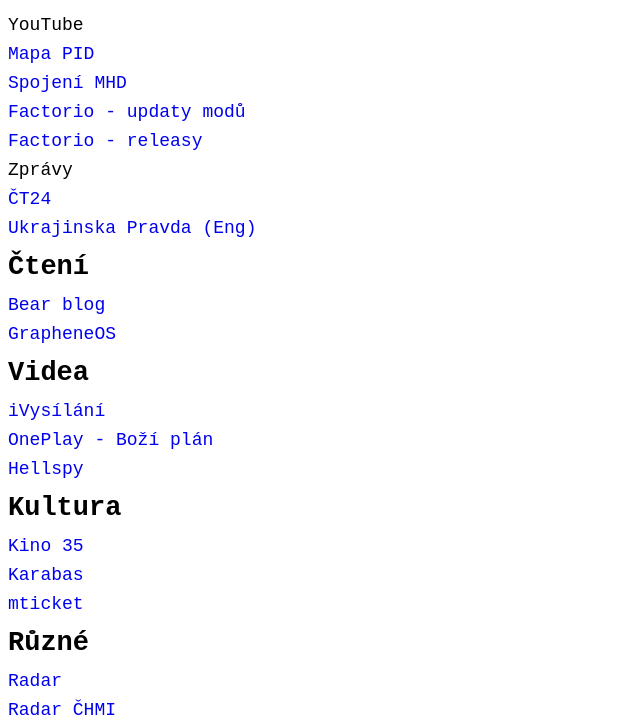
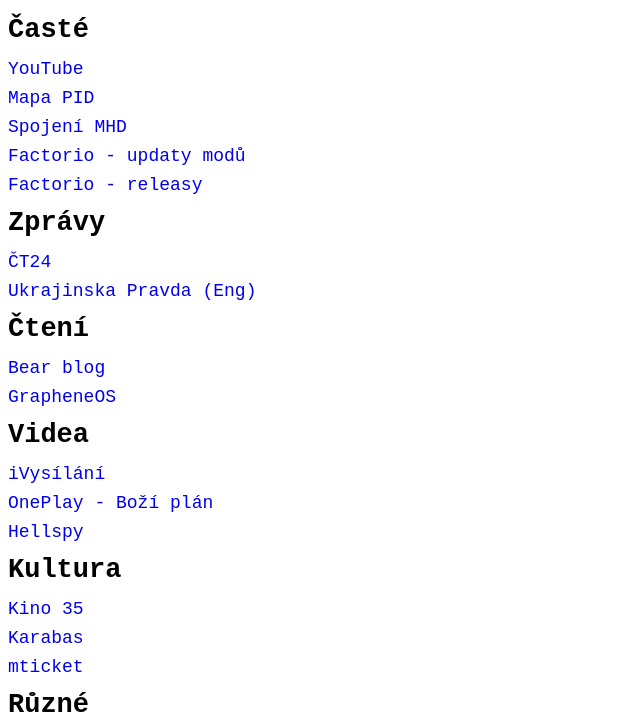
Before and after one commit to rssync/page, a plain HTML site: page index.html in a window 1280 px wide. Shown: the part 62-788 px from the top of the page, without its empty margins (0-640 px from the left). Drawn offline with Linux system fonts and the light colour scheme.

Commit message:
Update index.html

```diff
--- a/index.html
+++ b/index.html
@@ -7,7 +7,7 @@
     </head>
     <body>
         <h1>Záložky</h1>
-        <div id="časté" onclick="toggleVisibility('časté');>
+        <div id="časté" onclick="toggleVisibility('časté');">
             <h2>Časté</h2>
                 <p><a href="https://www.youtube.com/feed/subscriptions" target="_blank" style="text-decoration-line:none;">YouTube</a></p>
                 <p><a href="https://mapa.pid.cz" target="_blank" style="text-decoration-line:none;">Mapa PID</a></p>
@@ -16,7 +16,7 @@
                 <p><a href="https://forums.factorio.com/viewforum.php?f=3" target="_blank" style="text-decoration-line:none;">Factorio - releasy</a></p>
         </div>
 
-        <div id="zprávy" onclick="toggleVisibility('zprávy');>
+        <div id="zprávy" onclick="toggleVisibility('zprávy');">
             <h2>Zprávy</h2>
                 <p><a href="https://ct24.ceskatelevize.cz/" target="_blank" style="text-decoration-line:none;">ČT24</a></p>
                 <p><a href="https://www.pravda.com.ua/eng/" target="_blank" style="text-decoration-line:none;">Ukrajinska Pravda (Eng)</a></p>
```
